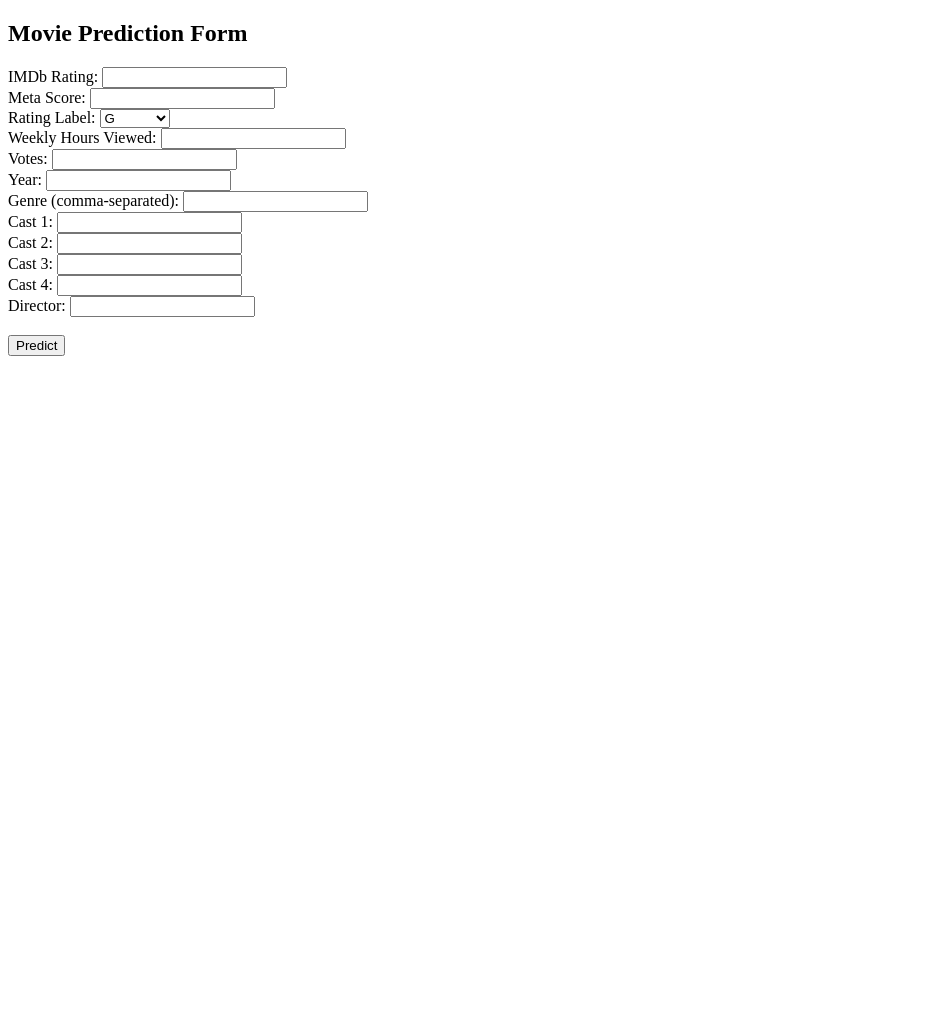
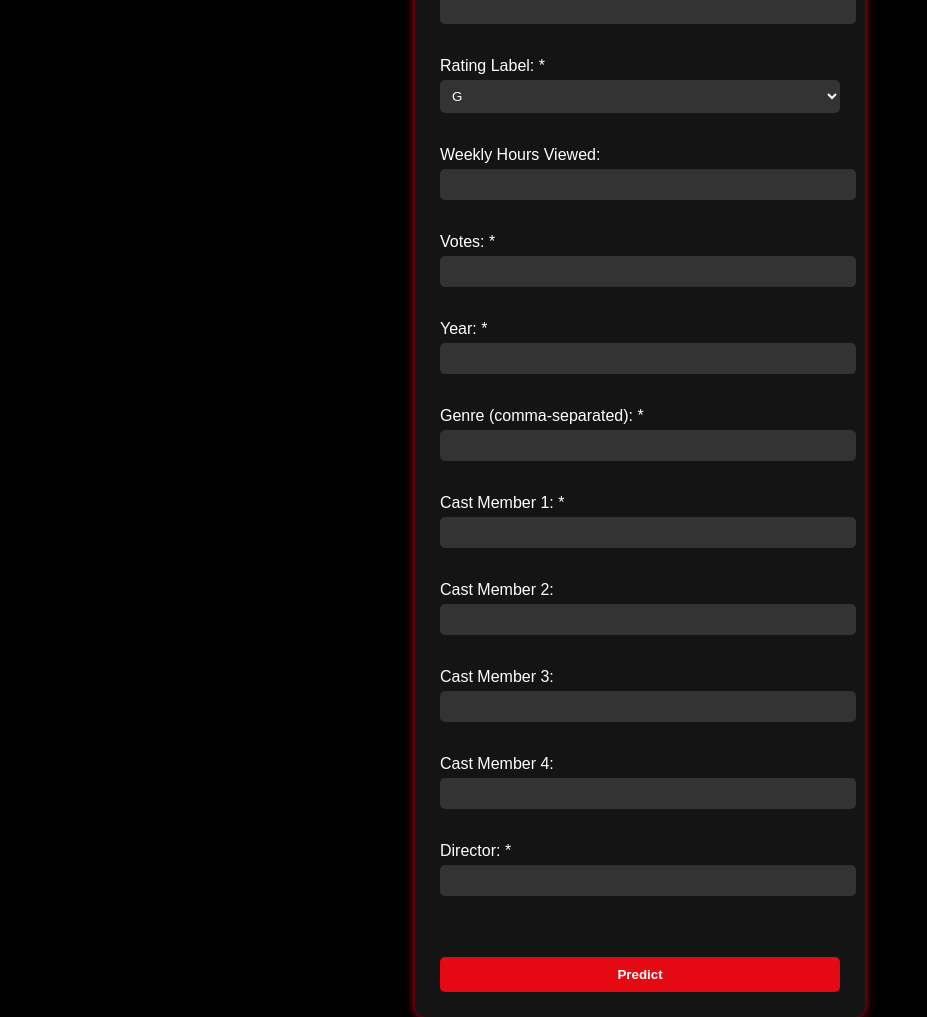
Before and after one commit to mopfun/Project_4_Grp_1, a Flask app: page / in a window 1280 px wide. Shown: the whole page, without its empty margins (0-927 px from the left). Before the commit the page ends 356 px from the top, so only its background shows below. Run offline with Flask 3, Linux system fonts and the light colour scheme; parts of the project's set-up code (start-up, migrations or seed data) failed here and were passed over.

Commit message:
updated html file and app.py coding

```diff
--- a/Final docs/Random Forest Models/Templates/index.html
+++ b/Final docs/Random Forest Models/Templates/index.html
@@ -1,14 +1,74 @@
 <!DOCTYPE html>
 <html>
 <head>
-    <title>Movie Top 10 Predictor</title>
+    <title>Top 10 Movie Predictor</title>
+    <style>
+        body {
+            background-color: #000000;
+            color: #FFFFFF;
+            font-family: 'Arial', sans-serif;
+            margin: 0;
+            height: 100vh;
+            display: flex;
+            flex-direction: column;
+            align-items: center;
+            justify-content: center;
+        }
+        h2 {
+            color: #E50914;
+            font-size: 28px;
+            margin-bottom: 20px;
+            text-align: center;
+        }
+        form {
+            background-color: #141414;
+            padding: 25px;
+            border-radius: 10px;
+            width: 400px;
+            box-shadow: 0 0 10px #E50914;
+            display: flex;
+            flex-direction: column;
+        }
+        label {
+            margin-bottom: 15px;
+        }
+        input[type="text"],
+        input[type="number"],
+        select {
+            width: 100%;
+            padding: 8px;
+            margin-top: 5px;
+            border: none;
+            border-radius: 5px;
+            background-color: #333333;
+            color: white;
+        }
+        input[type="submit"] {
+            background-color: #E50914;
+            color: white;
+            padding: 10px;
+            margin-top: 10px;
+            border: none;
+            border-radius: 5px;
+            font-weight: bold;
+            cursor: pointer;
+        }
+        input[type="submit"]:hover {
+            background-color: #FF0A16;
+        }
+        h3 {
+            color: #00FF90;
+            margin-top: 20px;
+            text-align: center;
+        }
+    </style>
 </head>
 <body>
-    <h2>Movie Prediction Form</h2>
+    <h2>Movie Prediction</h2>
     <form action="/predict" method="post">
-        <label>IMDb Rating: <input type="number" step="0.1" name="rating" required></label><br>
-        <label>Meta Score: <input type="number" name="meta_score" required></label><br>
-        <label>Rating Label:
+        <label>IMDb Rating: (1-10) * <input type="number" step="0.1" name="rating" required></label><br>
+        <label>Meta Score: (1-100) * <input type="number" name="meta_score" required></label><br>
+        <label>Rating Label: *
             <select name="rating_label" required>
               <option value="G">G</option>
               <option value="PG">PG</option>
@@ -20,14 +80,14 @@
             </select>
         </label><br>
         <label>Weekly Hours Viewed: <input type="number" name="weekly_hours_viewed"></label><br>
-        <label>Votes: <input type="number" name="votes" required></label><br>
-        <label>Year: <input type="number" name="year" required></label><br>
-        <label>Genre (comma-separated): <input type="text" name="genre" required></label><br>
-        <label>Cast 1: <input type="text" name="cast1" required></label><br>
-        <label>Cast 2: <input type="text" name="cast2"></label><br>
-        <label>Cast 3: <input type="text" name="cast3"></label><br>
-        <label>Cast 4: <input type="text" name="cast4"></label><br>
-        <label>Director: <input type="text" name="director" required></label><br><br>
+        <label>Votes: * <input type="number" name="votes" required></label><br>
+        <label>Year: * <input type="number" name="year" required></label><br>
+        <label>Genre (comma-separated): * <input type="text" name="genre" required></label><br>
+        <label>Cast Member 1: * <input type="text" name="cast1" required></label><br>
+        <label>Cast Member 2: <input type="text" name="cast2"></label><br>
+        <label>Cast Member 3: <input type="text" name="cast3"></label><br>
+        <label>Cast Member 4: <input type="text" name="cast4"></label><br>
+        <label>Director: * <input type="text" name="director" required></label><br><br>
         <input type="submit" value="Predict">
     </form>
 
--- a/Final docs/Random Forest Models/app.py
+++ b/Final docs/Random Forest Models/app.py
@@ -14,13 +14,8 @@ numeric_columns = ['rating', 'meta_score', 'number_rating', 'weekly_hours_viewed
 
 # Rating mapping
 rating_map = {
-    'G': 1,
-    'PG': 2,
-    'PG-13': 3,
-    'R': 4,
-    'NC-17': 5,
-    'NR': 0,
-    'Unrated': 0
+    'G': 1, 'PG': 2, 'PG-13': 3, 'R': 4, 'NC-17': 5,
+    'NR': 0, 'Unrated': 0
 }
 
 app = Flask(__name__)
@@ -35,13 +30,13 @@ def predict():
         # Get form data
         data = request.form.to_dict()
 
-        # Set default values for optional fields
+        # Defaults for optional inputs
         data.setdefault('weekly_hours_viewed', 0)
         data.setdefault('cast2', 'Unknown')
         data.setdefault('cast3', 'Unknown')
         data.setdefault('cast4', 'Unknown')
 
-        # Convert numeric fields
+        # Convert fields
         data['rating'] = float(data['rating'])
         data['meta_score'] = int(data['meta_score'])
         data['votes'] = int(data['votes'])
@@ -65,26 +60,29 @@ def predict():
             columns=[f"genre_{g}" for g in mlb.classes_]
         )
 
-        # Encode categorical
+        # One-hot encode cast and director
         cat_df = pd.get_dummies(df[['cast1', 'cast2', 'cast3', 'cast4', 'director']])
 
-        # Combine all features
+        # Combine all encoded inputs
         X_input = pd.concat([numeric_scaled, genre_dummies, cat_df], axis=1)
 
-        # Align columns to match training
+        # Ensure all expected features exist
         for col in feature_columns:
             if col not in X_input.columns:
-                X_input[col] = 0
+                X_input[col] = 0  # Fill missing with 0
+
+        # Trim to match expected feature columns
         X_input = X_input[feature_columns]
 
-        # Predict
+        # Prediction
         prediction = rf_model.predict(X_input)[0]
         result = 'Yes, it will be in the Netflix Top 10!' if prediction == 1 else 'Sorry, this movie will not make the cut.'
 
         return render_template('index.html', prediction_result=result)
 
     except Exception as e:
-        print("Error during prediction:", e)
+        import traceback
+        traceback.print_exc()
         return render_template('index.html', prediction_result=f'Error: {str(e)}')
 
 if __name__ == '__main__':
```
Also changed, not shown: 5 other files.
